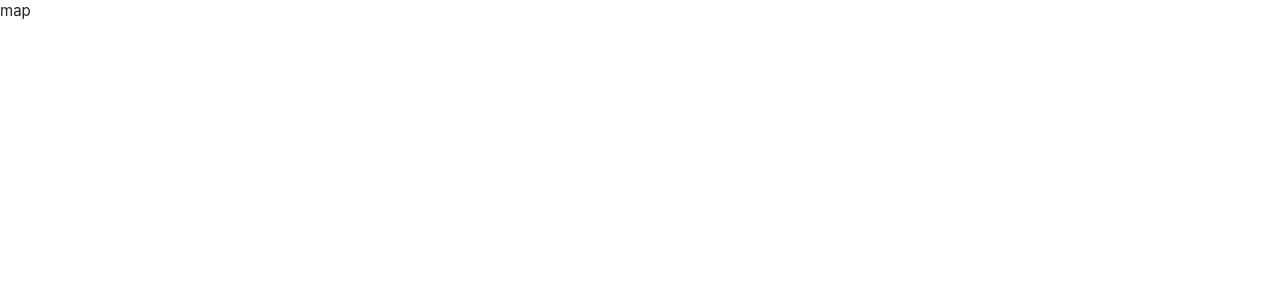
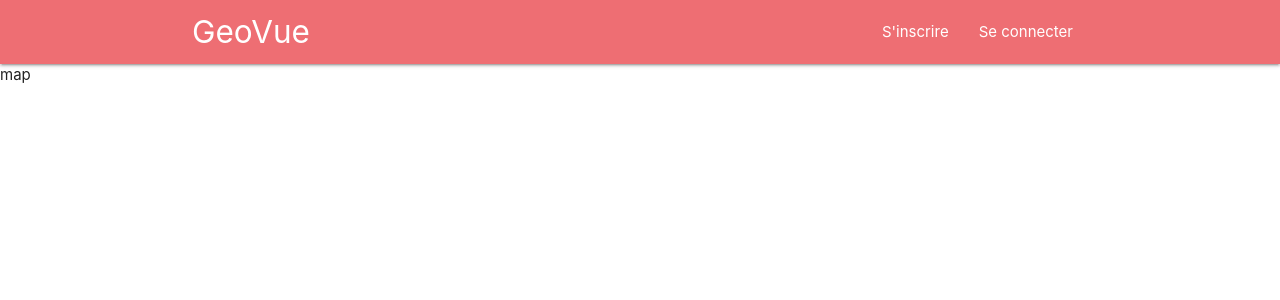
Before and after one commit to samir-ben/geo-vue, a Vue app: page / in a window 1280 px wide. Shown: the top 300 px of the page. Built offline with nearby package versions, Linux system fonts and the light colour scheme.

Commit message:
feat: navbar
- created layout folder in component
- created nabvar component
- add a materialize navbar template html
- put this navbar in app vue

```diff
--- a/src/App.vue
+++ b/src/App.vue
@@ -1,12 +1,18 @@
 <template>
   <div id="app">
+    <Navbar/>
     <router-view/>
   </div>
 </template>
 
 <script>
+import Navbar from '@/components/layout/Navbar';
+
 export default {
-  name: 'App'
+  name: 'App',
+  components: {
+    Navbar
+  }
 }
 </script>
 
--- /dev/null
+++ b/src/components/layout/Navbar.vue
@@ -0,0 +1,30 @@
+<template>
+  <nav>
+    <div class="nav-wrapper">
+      <div class="container">
+        <a href="#" class="brand-logo">GeoVue</a>
+        <ul id="nav-mobile" class="right hide-on-med-and-down">
+          <li>
+            <a href="sass.html">S'inscrire</a>
+          </li>
+          <li>
+            <a href="badges.html">Se connecter</a>
+          </li>
+        </ul>
+      </div>
+    </div>
+  </nav>
+</template>
+
+<script>
+export default {
+  name: "Navbar",
+  data() {
+    return {};
+  }
+};
+</script>
+
+
+<style scoped>
+</style>
```
